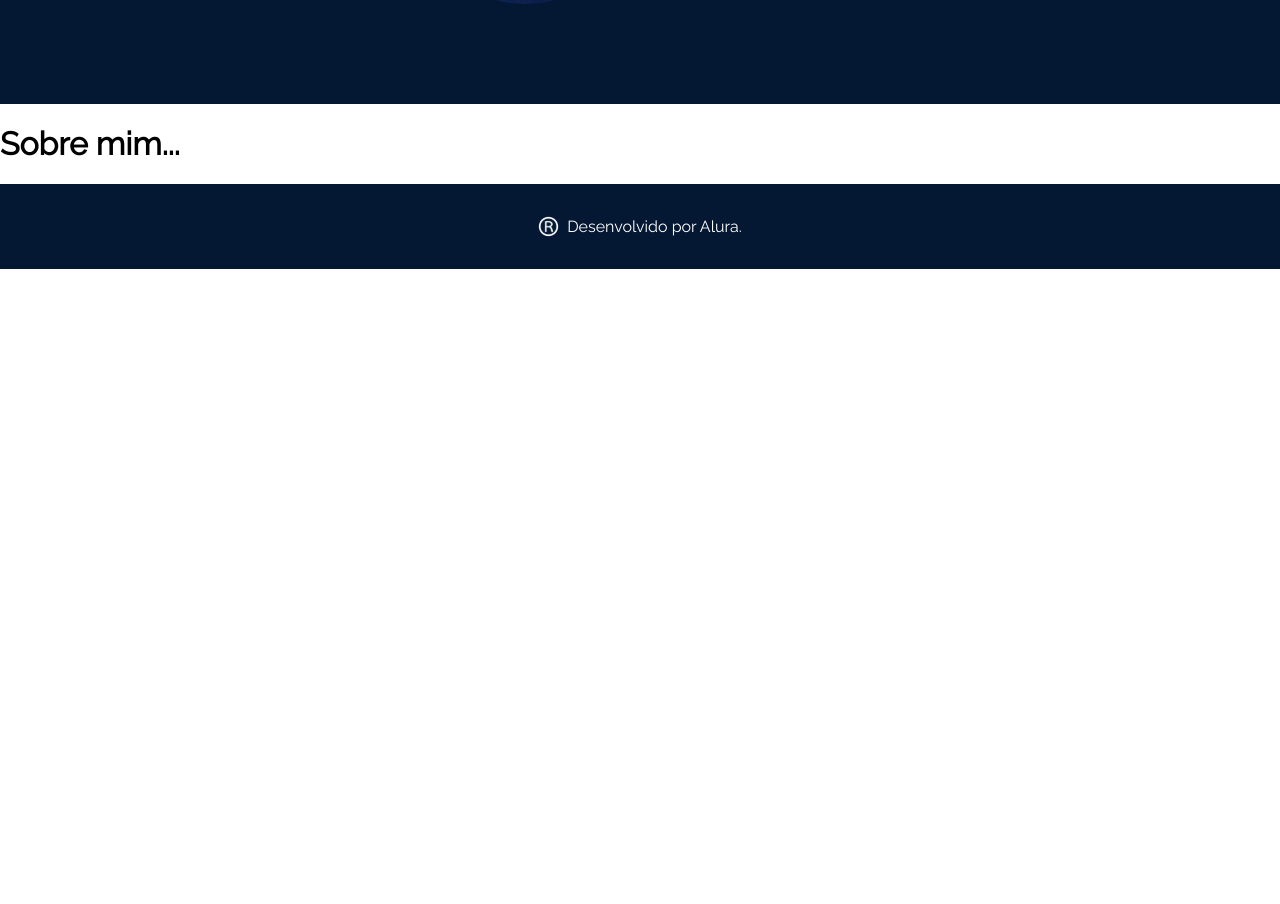
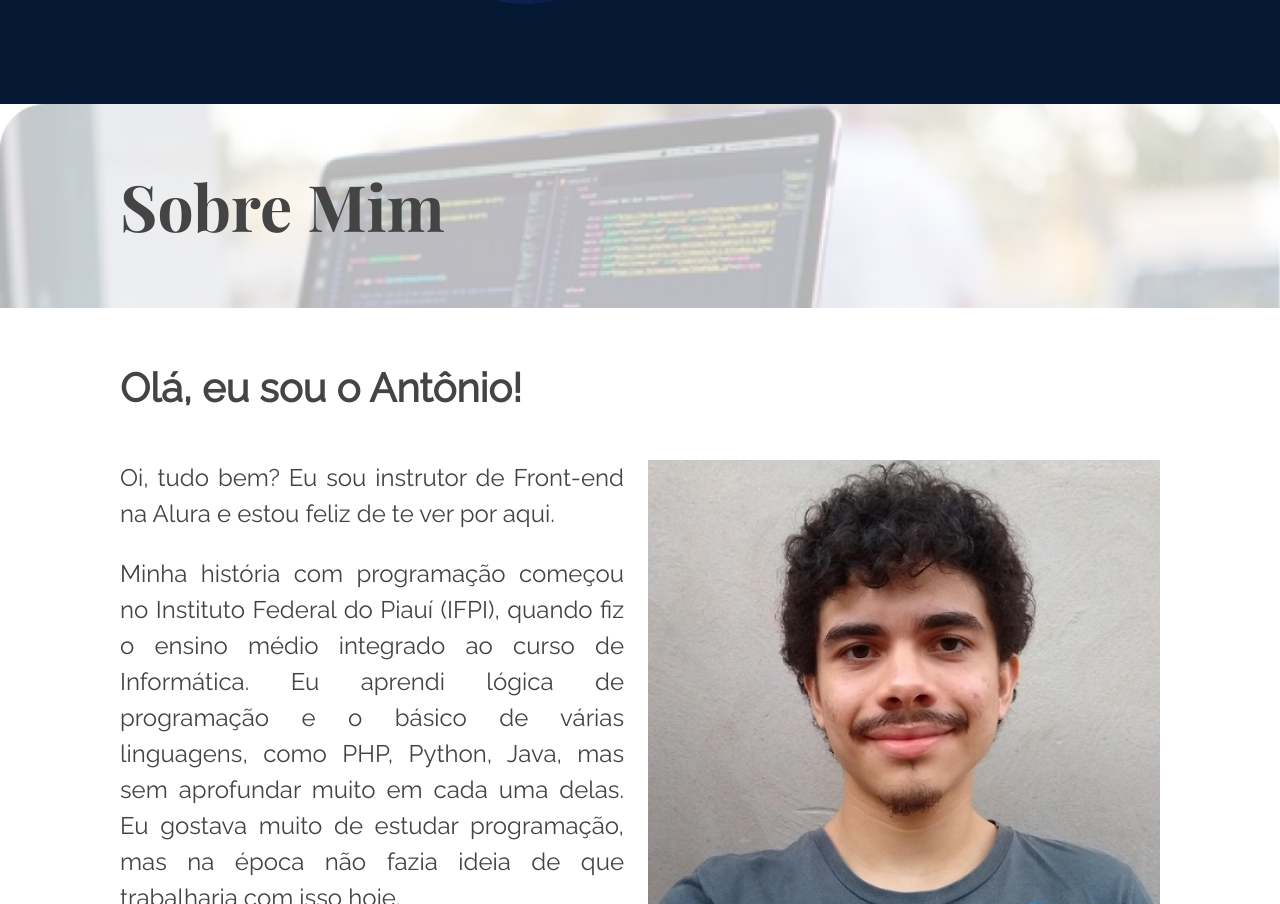
Before and after one commit to rafaelasilverio/ola-mundo-curso-react-router, a React (Vite) app: page /sobremim in a window 1280 px wide. Shown: the part 912-1816 px from the top of the page. Before the commit the page ends 1181 px from the top, so only its background shows below. Built offline with nearby package versions, Linux system fonts and the light colour scheme.

Commit message:
Estrutura da página Sobre Mim

```diff
--- /dev/null
+++ b/src/components/PostModel/PostModel.module.css
@@ -0,0 +1,54 @@
+.postModeloContainer {
+    color: var(--cor-fonte-post);
+    position: relative;
+}
+
+.fotoCapa,
+.titulo {
+    height: 204px;
+}
+
+.fotoCapa {
+    width: 100%;
+    background-size: cover;
+    background-repeat: no-repeat;
+    opacity: 0.3;
+    position: absolute;
+    top: 0;
+    z-index: -1;
+}
+
+.titulo {
+    font-family: var(--fonte-secundaria);
+    padding: 0 7.5rem;
+    font-size: 4rem;
+    display: flex;
+    align-items: center;
+}
+
+.postConteudoContainer {
+    padding: 2.5rem 7.5rem 4.5rem;
+}
+
+@media (max-width: 744px) {
+    .postConteudoContainer {
+        padding: 2rem 1.5rem 1.5rem;
+    }
+}
+
+@media (max-width: 744px) {
+
+    .fotoCapa,
+    .titulo {
+        height: 104px;
+    }
+
+    .titulo {
+        padding: 0 1rem;
+        font-size: 2rem;
+    }
+
+    .postConteudoContainer {
+        padding: 2rem 1rem 1.5rem;
+    }
+}
--- /dev/null
+++ b/src/components/PostModel/index.jsx
@@ -0,0 +1,22 @@
+import styles from './PostModel.module.css';
+
+
+const PostModel = ({ children, fotoCapa, titulo }) => {
+    return (
+        <article className={styles.postModeloContainer}>
+            <div
+                className={styles.fotoCapa}
+                style={{ backgroundImage: `url(${fotoCapa})` }}
+            >
+            </div>
+            <h2 className={styles.titulo}>
+                { titulo }
+            </h2>
+            <div className={styles.postConteudoContainer}>
+                { children }
+            </div>
+        </article>
+    );
+}
+
+export default PostModel;
--- /dev/null
+++ b/src/pages/About/About.module.css
@@ -0,0 +1,48 @@
+.fotoSobreMim {
+    margin-bottom: .5rem;
+    margin-left: 1.5rem;
+    width: 40vw;
+    float: right;
+}
+
+.subtitulo {
+    margin-bottom: 2rem;
+    font-size: 2.5rem;
+}
+
+.paragrafo {
+    text-align: justify;
+    font-size: 1.5rem;
+    line-height: 2.25rem;
+    margin-bottom: 1.5rem;
+}
+
+@media (max-width: 1100px) {
+    .fotoSobreMim {
+        float: none;
+        display: block;
+        margin: 0 auto 2rem;
+        width: 70vw;
+    }
+
+    .paragrafo {
+        margin-bottom: 2rem;
+    }
+}
+
+@media (max-width: 744px) {
+    .fotoSobreMim {
+        width: 100%;
+    }
+
+    .subtitulo {
+        font-size: 1.5rem;
+        line-height: 2rem;
+        margin-bottom: 1.5rem;
+    }
+
+    .paragrafo {
+        font-size: 1rem;
+        line-height: 1.75rem;
+    }
+}
--- a/src/pages/About/index.jsx
+++ b/src/pages/About/index.jsx
@@ -1,11 +1,54 @@
 
-import './About.css';
+import PostModel from 'src/components/PostModel';
+import fotoCapa from 'src/assets/sobre_mim_capa.png';
+import fotoSobreMim from "src/assets/sobre_mim_foto.png"
+import styles from './About.module.css';
 
 const About = () => {
-    return(
+    return (
+        <PostModel
+            fotoCapa={fotoCapa}
+            titulo="Sobre Mim"
+        >
+            <h3 className={styles.subtitulo}>
+                Olá, eu sou o Antônio!
+            </h3>
 
-            <h1>Sobre mim...</h1>
+            <img
+                src={fotoSobreMim}
+                alt="Foto do Antônio Evaldo sorrindo"
+                className={styles.fotoSobreMim}
+            />
 
+            <p className={styles.paragrafo}>
+                Oi, tudo bem? Eu sou instrutor de Front-end na Alura e estou feliz de te ver por aqui.
+            </p>
+
+
+            <p className={styles.paragrafo}>
+                Minha história com programação começou no Instituto Federal do Piauí (IFPI), quando fiz o ensino médio integrado ao curso de Informática. Eu aprendi lógica de programação e o básico de várias linguagens, como PHP, Python, Java, mas sem aprofundar muito em cada uma delas. Eu gostava muito de estudar programação, mas na época não fazia ideia de que trabalharia com isso hoje.
+            </p>
+
+
+            <p className={styles.paragrafo}>
+                No ensino superior, escolhi cursar Engenharia Elétrica na Universidade Federal do Piauí (UFPI). Lá eu consegui entrar no PET (Programa de Educação Tutorial), um grupo acadêmico que contribui de diversas formas para o curso. Lá eu tive a oportunidade de estudar desenvolvimento web para ser um dos mantenedores do site deles.
+            </p>
+
+
+            <p className={styles.paragrafo}>
+                Com isso tive minha experiência de dev mais próxima da realidade, com prazos de implementação para o site, e aprendi muito enquanto codificava.
+            </p>
+
+
+            <p className={styles.paragrafo}>
+                E foi enquanto eu estava no PET que decidi procurar um estágio em desenvolvimento web. Eu encontrei uma vaga na Alura para o Scuba Team e percebi que ela aliava duas paixões minhas: programação e educação. Para minha felicidade, fui escolhido para fazer parte do time.
+            </p>
+
+
+            <p className={styles.paragrafo}>
+                Desde então, tem sido aprenas aprendizados atrás de aprendizados. A Alura é uma escola não só para seus alunos e alunas, mas também para os colaboradores e colaboradoras. Hoje sou muito feliz de ter a oportunidade de trazer esses conteúdos ricos e encantadores para você. Espero que aprenda bastante!
+            </p>
+        </PostModel>
     );
 }
 export default About;
--- a/src/routes.jsx
+++ b/src/routes.jsx
@@ -16,8 +16,8 @@
 
         <Routes>
           <Route path='/' element={<DefaultPage/>}>
-            <Route path="/" element={<Home/>}/>
-            <Route path="/sobremim" element={<About/>}/>
+            <Route index element={<Home/>}/>
+            <Route path="sobremim" element={<About/>}/>
           </Route>
 
           <Route path="*" element={<div><p>Página não encontrada</p></div>}/>
```
Also changed, not shown: src/pages/About/About.css (deleted).
